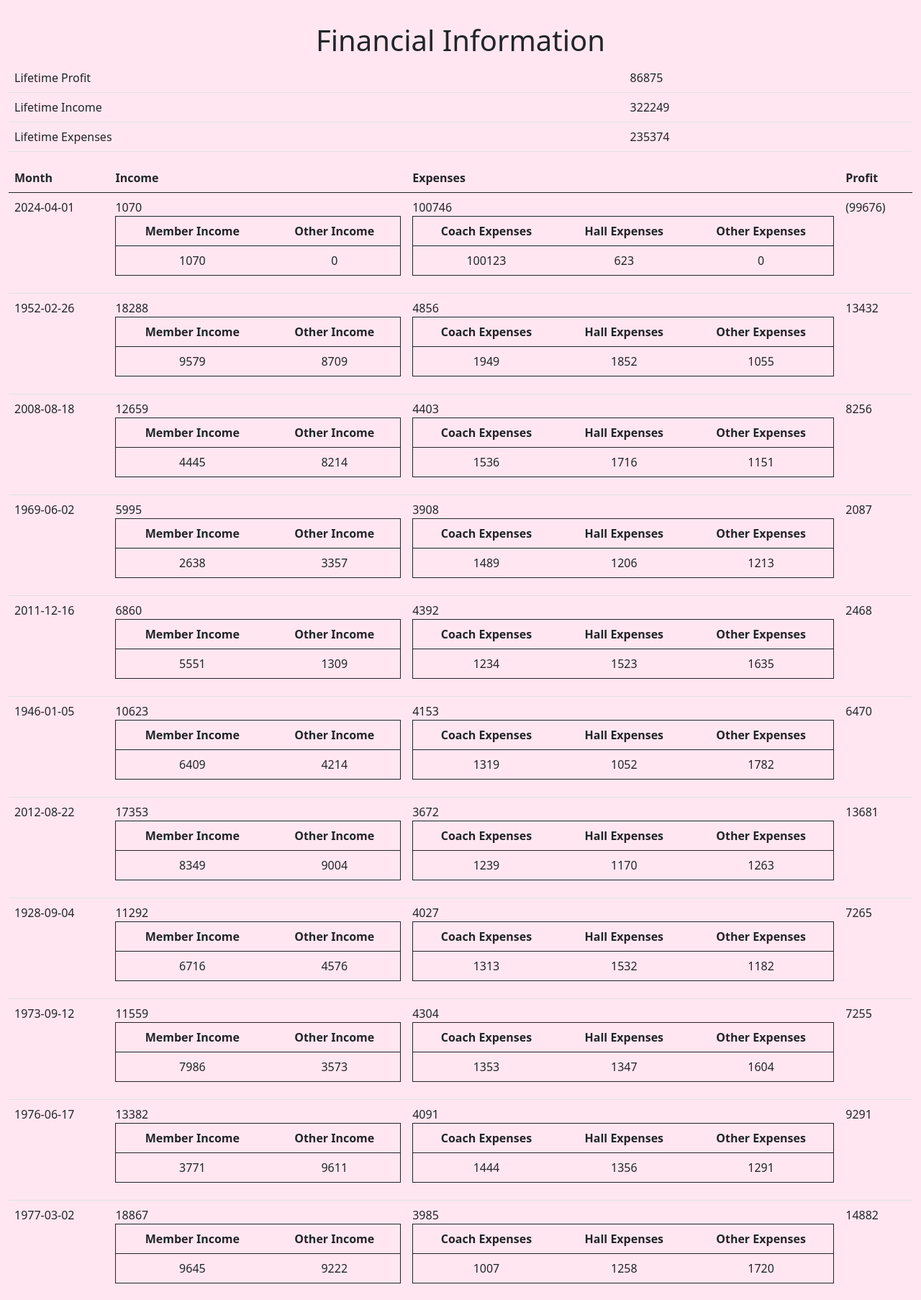
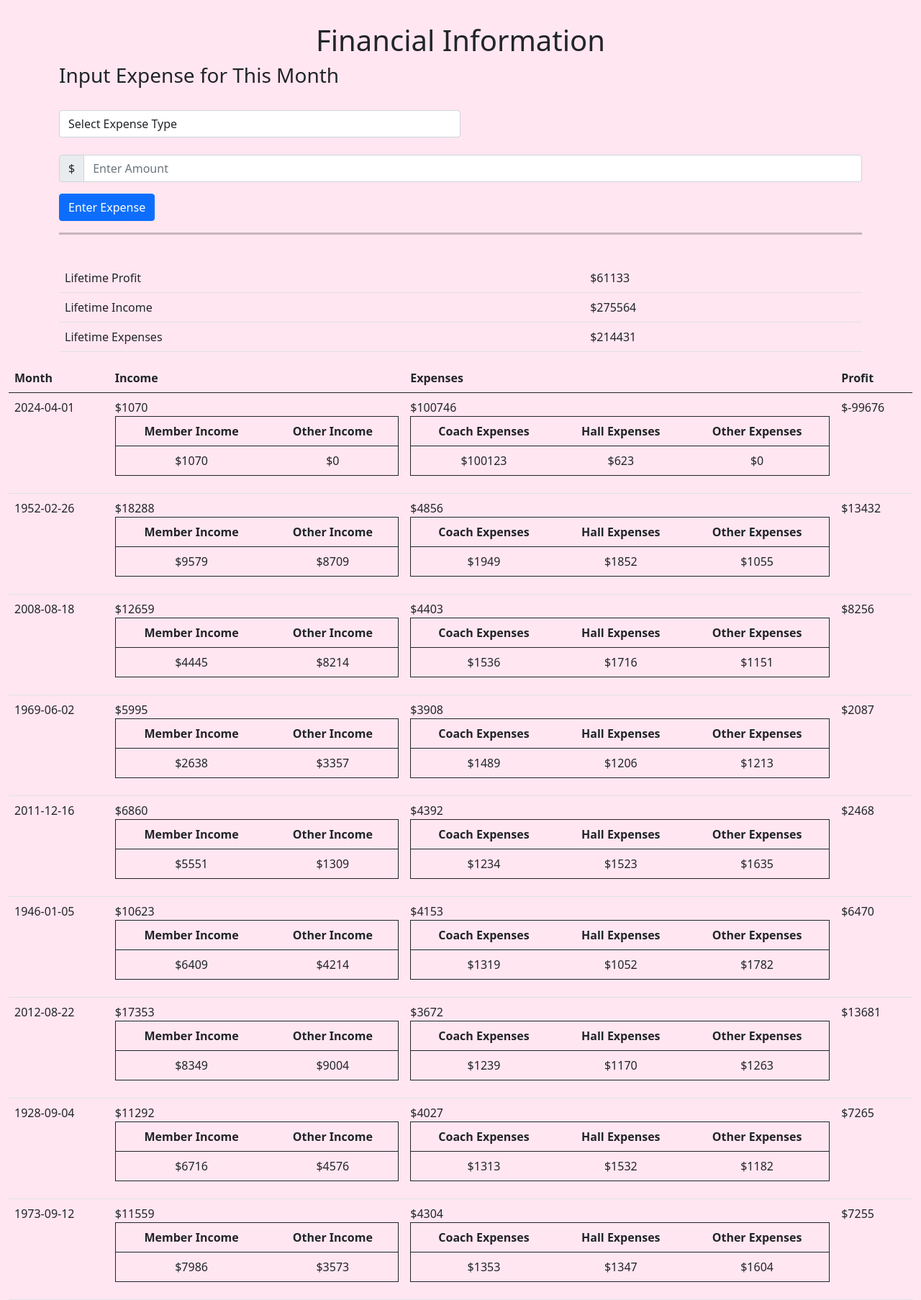
Before and after one commit to SummitKC/406ProjItt2, a Flask app: page /finance in a window 1280 px wide. Shown: the part 119-1925 px from the top of the page at 72% size. Run offline with Flask 3, Linux system fonts and the light colour scheme; some libraries are stand-ins or nearby versions.

Commit message:
Add files via upload

```diff
--- a/app.py
+++ b/app.py
@@ -98,8 +98,6 @@ class Finances(db.Model):
 
     def calculate_profit(self):
         month_profit = self.calculate_total_income()  - self.calculate_total_expenses()
-        if month_profit < 0:
-            return f"({-1 * month_profit})"
         return month_profit
 
 @app.route('/')
@@ -111,13 +109,15 @@ def home():
 def about():
     return render_template('about.html')
 
-@app.route('/contact')
+@app.route('/contact', methods=['GET', 'POST'])
 def contact():
+    if request.method == 'POST':
+        request.form()
     return render_template('contact.html')
 
 @app.route('/payment', methods=['GET', 'POST'])
+@app.route('/payment', methods=['GET', 'POST'])
 def payment():
-
     if request.method == 'POST':
         cardNumber = request.form['card_number']
         cardNumber = cardNumber.replace('\t', '')[::-1]
@@ -139,16 +139,16 @@ def payment():
         total = sumEvenDigit + sumOddDigit
 
         if total % 10 == 0:
-            week = request.args.get('week')
+            week = request.form['week']
             currUserPay = db.session.query(User).filter_by(username=session['username']).first()
-            currUserPay.update_weekly_status(week, True)
-            return redirect(url_for('/account', paid = True))
-
+            currUserPay.update_weekly_status(week, "attended")
+            return redirect('/account')
         else:
             flash("Declined")
             return redirect('/payment')
 
-    return render_template('payment.html')
+    week = request.args.get('week')
+    return render_template('payment.html', week=week)
 
 @app.route('/register', methods=['GET', 'POST'])
 def register():
@@ -216,8 +216,8 @@ def login():
             user.userDiscount()
             return redirect('/')
         else:
-            #TODO: change this to give a popup notifying the user instead of redirecting them
-            return render_template('error.html', err_msg="Incorrect Username or Password")
+            flash ('Incorrect Username or Password')
+            return render_template('/login.html')
     else:
         return render_template('login.html')
 
@@ -233,7 +233,7 @@ def yearToDate():
     for yt in ytd:
         ytdTotal += yt.calculate_profit()
 
-    return render_template('adminSide.html', ytdTotal = ytdTotal)
+    return render_template('adminside.html', ytdTotal = ytdTotal)
 
 @app.route('/dashboard')
 @login_required
@@ -244,7 +244,6 @@ def dashboard():
 @app.route('/account', methods=['GET', 'POST'])
 @login_required
 def account():
-
     if request.method == 'POST':
         # payments; week_to_pay = week number, not the amount paid
         week_to_pay = list(request.form.keys())[0]
@@ -257,67 +256,114 @@ def account():
         # user side
         user.total_payments += user.current_payment
         user.update_weekly_status(week_to_pay, 'attended')
-        paymentStatus = request.args.get('paid')
-        try:
-            return render_template('account.html', weeks=[1,2,3,4], payment=user.current_payment, paid = paymentStatus)
 
-        except:
-            return render_template('account.html', weeks=[1,2,3,4], payment=user.current_payment)
+        return render_template('account.html', weeks=["1","2","3","4"], payment=user.current_payment, status=user.weekly_status)
     else:
         # TODO: update to use render_template(account.html) when ready
-        try:
-            return render_template('account.html', weeks=[1,2,3,4], payment=session['payment'], paid = paymentStatus)
+        user = db.session.query(User).filter_by(username=session['username']).first()
+        return render_template('account.html', weeks=["1","2","3","4"], payment=user.current_payment, status=user.weekly_status)
 
-        except:
-            return render_template('account.html', weeks=[1,2,3,4], payment=session['payment'])
+@app.route('/finance', methods=['GET', 'POST'])
+def finance():
+    finance_info = db.session.query(Finances).all()
+    if request.method == 'POST':
+        today = datetime.today()
+        year_month_only = date(today.year, today.month, 1)
+        expenseType = request.form['expenseType']
+        expenseAmount = int(request.form['expenseAmount'])
+        entered = False
+        for month in finance_info:
+            print(type(month.month_year), type(year_month_only))
+            if month.month_year == year_month_only:
+                if (expenseType == "coach"):
+                    month.expenses_coach += expenseAmount
+                    db.session.commit()
+                    entered = True
+                elif (expenseType == "hall"):
+                    month.expenses_hall += expenseAmount
+                    db.session.commit()
+                    entered = True
+                elif (expenseType == "other"):
+                    month.expenses_other += expenseAmount
+                    db.session.commit()
+                    entered = True
 
-@app.route('/finance')
-def finance():
-    db.session.add(Finances(month_year = datetime(randint(1900, 2024), randint(1, 12), randint(1, 28)),income_users = randint(1000, 10000), income_other = randint(1000, 10000), expenses_coach=randint(1000, 2000), expenses_hall=randint(1000, 2000), expenses_other=randint(1000, 2000))),db.session.add(Finances(month_year = datetime(randint(1900, 2024), randint(1, 12), randint(1, 28)),income_users = randint(1000, 10000), income_other = randint(1000, 10000), expenses_coach=randint(1000, 2000), expenses_hall=randint(1000, 2000), expenses_other=randint(1000, 2000)))
-    db.session.add(Finances(month_year = datetime(randint(1900, 2024), randint(1, 12), randint(1, 28)),income_users = randint(1000, 10000), income_other = randint(1000, 10000), expenses_coach=randint(1000, 2000), expenses_hall=randint(1000, 2000), expenses_other=randint(1000, 2000)))
-    db.session.add(Finances(month_year = datetime(randint(1900, 2024), randint(1, 12), randint(1, 28)),income_users = randint(1000, 10000), income_other = randint(1000, 10000), expenses_coach=randint(1000, 2000), expenses_hall=randint(1000, 2000), expenses_other=randint(1000, 2000)))
-    db.session.add(Finances(month_year = datetime(randint(1900, 2024), randint(1, 12), randint(1, 28)),income_users = randint(1000, 10000), income_other = randint(1000, 10000), expenses_coach=randint(1000, 2000), expenses_hall=randint(1000, 2000), expenses_other=randint(1000, 2000)))
-    db.session.commit()
+        if (not entered):
+            if (expenseType == "coach"):
+                db.session.add(Finances(month_year = year_month_only, income_users = 0, income_other = 0, expenses_coach=expenseAmount, expenses_hall=0, expenses_other=0))
+                db.session.commit()
+                print("coach add")
+                entered = True
+            elif (expenseType == "hall"):
+                db.session.add(Finances(month_year = year_month_only, income_users = 0, income_other = 0, expenses_coach=0, expenses_hall=expenseAmount, expenses_other=0))
+                month.expenses_hall += expenseAmount
+                db.session.commit()
+                print("hall add")
+                entered = True
+            elif (expenseType == "other"):
+                db.session.add(Finances(month_year = year_month_only, income_users = 0, income_other = 0, expenses_coach=0, expenses_hall=0, expenses_other=expenseAmount))
+                db.session.commit()
+                print("other add")
+                entered = True
+    #db.session.add(Finances(month_year = datetime(randint(1900, 2024), randint(1, 12), randint(1, 28)),income_users = randint(1000, 10000), income_other = randint(1000, 10000), expenses_coach=randint(1000, 2000), expenses_hall=randint(1000, 2000), expenses_other=randint(1000, 2000)))
+    #db.session.add(Finances(month_year = datetime(randint(1900, 2024), randint(1, 12), randint(1, 28)),income_users = randint(1000, 10000), income_other = randint(1000, 10000), expenses_coach=randint(1000, 2000), expenses_hall=randint(1000, 2000), expenses_other=randint(1000, 2000)))
 
-
-    finance_info = db.session.query(Finances).all()
     return render_template('finance.html', lt_profit=calculate_total_profit(finance_info), lt_income=calculate_total_income(finance_info),
                             lt_expenses=calculate_total_expenses(finance_info), finance_info=finance_info)
 
-@app.route('/test')
+@app.route('/test', methods=['GET', 'POST'])
+def pickSortFunction():
+
+    if request.method == 'POST':
+
+        if request.form['sort'] == "completedPayment":
+            return test2()
+        elif request.form['sort'] == "classAttendence":
+            return test()
+        else:
+            return test3()
+
+    return test3()
+
+def test3():
+    users = db.session.query(User).all()
+    usersAsList = []
+    for user in users:
+        usersAsList.append([user.name, user.username, user.phone_number, user.address])
+    return render_template('test.html', users=usersAsList, sortCriteria="")
+
 def test():
+    # sort by number of classes attended
+    users = db.session.query(User).all()
+    usersAsList = []
+    usersSorted = []
+    maxClassesAttended = 0
+    for user in users:
+        usersAsList.append([user.name, user.username, user.phone_number, user.address, len(user.weekly_status)])
+        maxClassesAttended = max(len(user.weekly_status), maxClassesAttended)
 
-    # d = datetime.today()
-    # new_finance = Finances(month_year=date(d.year, d.month, 1),
-    #                        income_users=1000, expenses_hall=500)
-    # db.session.add(new_finance)
-    # db.session.commit()
+    # add based on classes attended
+    for i in range(maxClassesAttended + 1):
+        for user in usersAsList:
+            if (user[-1] == i):
+                usersSorted.append(user)
+    usersSorted.reverse()
+    return render_template('test.html', users=usersSorted, sortCriteria="Number of Classes Attended")
 
-    # ytd = db.session.query(Finances).first()
-    # print(ytd.month_year.year == mmyy.year and ytd.month_year.month == mmyy.month)
-    # print(ytd.month_year, type(ytd.month_year))
-    # print(ytd.month_year, date(d.year, d.month, 1), ytd.month_year == date(d.year, d.month, 1))
-    # byMonthYear = db.session.query(Finances).filter_by(month_year=date(d.year, 5, 1)).first()
-    # print(byMonthYear)
+def test2():
+    # sort by classes paid for
+    users = db.session.query(User).all()
+    usersAsList = []
+    usersSorted = []
+    maxTotalPayments = 0
+    for user in users:
+        usersAsList.append([user.name, user.username, user.phone_number, user.address, user.total_payments])
+        maxTotalPayments = max(user.total_payments, maxTotalPayments)
 
-    users = db.session.query(User).all()
-    for user in users:
-        print(user.name)
-        print(user.weekly_status, type(user.weekly_status))
-    return render_template('test.html', users=users)
-
-# @app.route('/test2')
-# def test2():
-#     users = db.session.query(User).all()
-#     for user in users:
-#         print(user.name)
-#         print(user.weekly_status, type(user.weekly_status))
-#     return render_template('test.html', users=users)
-
-# @app.route('/test3')
-# def test2():
-#     users = db.session.query(User).all()
-#     for user in users:
-#         print(user.name)
-#         print(user.weekly_status, type(user.weekly_status))
-#     return render_template('test.html', users=users)
+    # add based on classes attended
+    for i in range(maxTotalPayments + 1):
+        for user in usersAsList:
+            if (user[-1] == i):
+                usersSorted.append(user)
+    usersSorted.reverse()
+    return render_template('test.html', users=usersSorted, sortCriteria="Total Payments")
--- a/templates/adminlogin.html
+++ b/templates/adminlogin.html
@@ -17,6 +17,7 @@
 
             <button type="submit" class="btn btn-primary">Login</button>
         </form>
-        <p class="register-link">Login as User <a href="/login">User Login</a>.</p>
+        <p class="register-link"><a href="/reqadmin">Request an admin Account</a></p>
+        <p class="register-link"><a href="/login">Login as User</a></p>
     </div>
 {% endblock %}
--- a/templates/finance.html
+++ b/templates/finance.html
@@ -6,20 +6,42 @@
   <br>
     <div class="center">
         <h1>Financial Information</h1>
+        <div class="container">
+          <h3>Input Expense for This Month</h3>
+          <form method="POST" action="/finance">
+              <div class="col-md-6">
+                <br>
+                <select class="form-control" id="expenseType" name="expenseType" required>
+                    <option value="" disabled selected>Select Expense Type</option>
+                    <option value="coach">Coach Expense</option>
+                    <option value="hall">Hall Expense</option>
+                    <option value="other">Other Expense</option>
+                </select>
+              </div>
+            <br>
+            <div class="input-group mb-3">
+              <span class="input-group-text">$</span>
+              <input type="text" pattern="[0-9]*" class="form-control" name="expenseAmount" placeholder="Enter Amount">
+            </div>
+            <button type="submit" class="btn btn-primary">Enter Expense</button>
+          </form>
+          <hr style="height:3px">
+          <br>
           <table class="table">
             <tr>
               <td>Lifetime Profit</td>
-            <td>{{ lt_profit }}</td>
+              <td>${{ lt_profit }}</td>
             </tr>
             <tr>
               <td>Lifetime Income</td>
-            <td>{{ lt_income }}</td>
+              <td>${{ lt_income }}</td>
             </tr>
             <tr>
               <td>Lifetime Expenses</td>
-            <td>{{ lt_expenses }}</td>
+              <td>${{ lt_expenses }}</td>
             </tr>
           </table>
+        </div>
         <table class="table">
             <thead>
                 <tr>
@@ -33,7 +55,7 @@
                 {% for month in finance_info %}
                 <tr>
                     <td>{{ month.month_year }}</td>
-                    <td>{{ month.calculate_total_income() }}
+                    <td>${{ month.calculate_total_income() }}
                       <table class="table">
                         <thead>
                           <tr>
@@ -43,13 +65,13 @@
                       </thead>
                         <tbody>
                           <tr>
-                            <td>{{ month.income_users }}</td>
-                            <td>{{ month.income_other }}</td>
+                            <td>${{ month.income_users }}</td>
+                            <td>${{ month.income_other }}</td>
                           </tr>
                         </tbody>
                       </table>
                     </td> <!-- change to month.income when db is changed-->
-                    <td>{{ month.calculate_total_expenses() }}
+                    <td>${{ month.calculate_total_expenses() }}
                       <table class="table">
                         <thead>
                           <tr>
@@ -60,14 +82,14 @@
                       </thead>
                         <tbody>
                           <tr>
-                            <td>{{ month.expenses_coach }}</td>
-                            <td>{{ month.expenses_hall }}</td>
-                            <td>{{ month.expenses_other }}</td>
+                            <td>${{ month.expenses_coach }}</td>
+                            <td>${{ month.expenses_hall }}</td>
+                            <td>${{ month.expenses_other }}</td>
                           </tr>
                         </tbody>
                       </table>
                     </td>
-                    <td>{{ month.calculate_profit() }} </td>
+                    <td>${{ month.calculate_profit() }} </td>
 
                 </tr>
                 {% endfor %}
--- a/templates/login.html
+++ b/templates/login.html
@@ -17,7 +17,7 @@
 
             <button type="submit" class="btn btn-primary">Login</button>
         </form>
-        <p class="register-link">Don't have an account? <a href="/register">Register here</a>.</p>
-        <p class="register-link">Login as Admin <a href="/adminlogin">Admin Login</a>.</p>
+        <p class="register-link">Don't have an account?<a href="/register"> Register here</a></p>
+        <p class="register-link"><a href="/adminlogin">Login as Admin</a></p>
     </div>
 {% endblock %}
--- a/templates/payment.html
+++ b/templates/payment.html
@@ -6,6 +6,7 @@
     <div class="center">
         <h1>Secure Payment</h1>
         <form method="POST" action="/payment">
+            <input type="hidden" name="week" value="{{ week }}">
             <div class="form-group">
                 <label for="card_name">Cardholder Name</label>
                 <input type="text" class="form-control" id="card_name" name="card_name" placeholder="Cardholder Name" required>
```
Also changed, not shown: templates/account.html (+5 -5 lines), templates/adminside.html (added, +32 -0 lines), templates/test.html (+22 -8 lines), helpers.py (line endings or trailing spaces), instance/database.db, 2 other files. Lines whose indentation alone changed are shown as unchanged.
